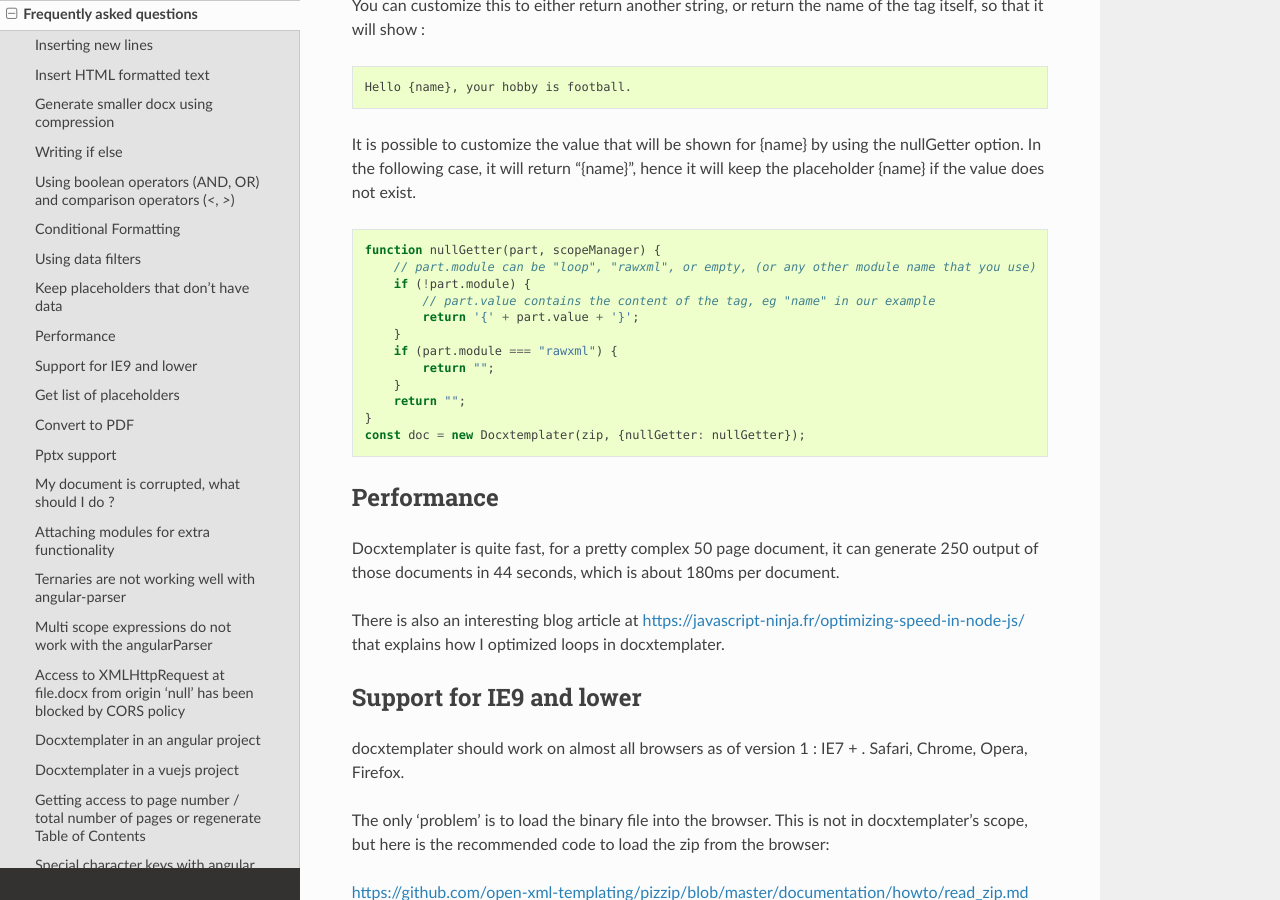
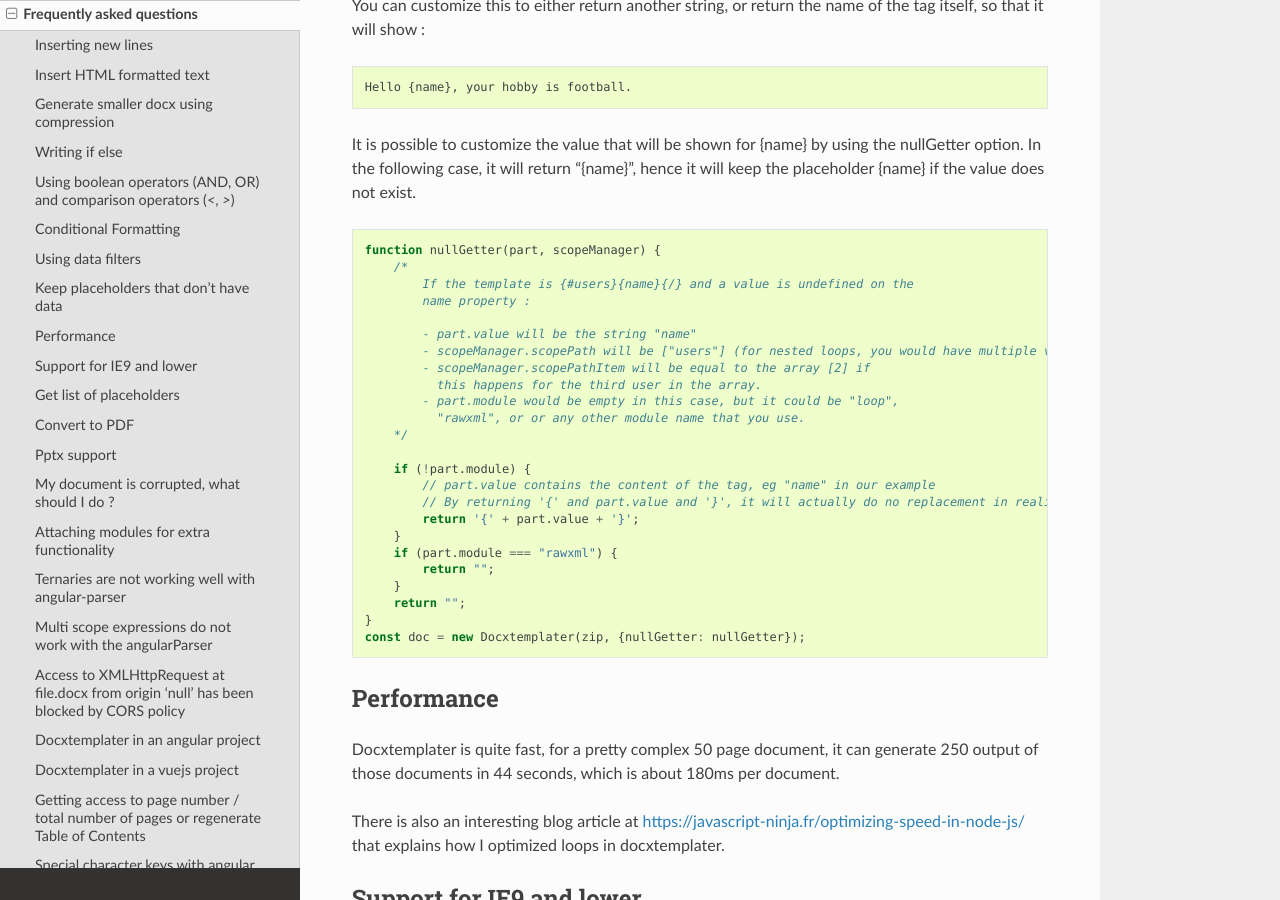
Before and after one commit to open-xml-templating/docxtemplater, a Sphinx documentation site: the page built from docs/source/faq.rst, in a window 1280 px wide and 900 px high, scrolled down 1941 px. Built offline with Sphinx 7.4.7 and the Read the Docs theme 2.0.0, drawn with Linux system fonts in a browser that asks for light colours.

Commit message:
Update faq for nullGetter documentation

```diff
--- a/docs/source/faq.rst
+++ b/docs/source/faq.rst
@@ -115,9 +115,21 @@ It is possible to customize the value that will be shown for {name} by using the
 .. code-block:: javascript
 
     function nullGetter(part, scopeManager) {
-        // part.module can be "loop", "rawxml", or empty, (or any other module name that you use)
+        /*
+            If the template is {#users}{name}{/} and a value is undefined on the
+            name property :
+
+            - part.value will be the string "name"
+            - scopeManager.scopePath will be ["users"] (for nested loops, you would have multiple values in this array, for example one could have ["companies", "users"])
+            - scopeManager.scopePathItem will be equal to the array [2] if
+              this happens for the third user in the array.
+            - part.module would be empty in this case, but it could be "loop",
+              "rawxml", or or any other module name that you use.
+        */
+
         if (!part.module) {
             // part.value contains the content of the tag, eg "name" in our example
+            // By returning '{' and part.value and '}', it will actually do no replacement in reality. You could also return the empty string if you prefered.
             return '{' + part.value + '}';
         }
         if (part.module === "rawxml") {
```
